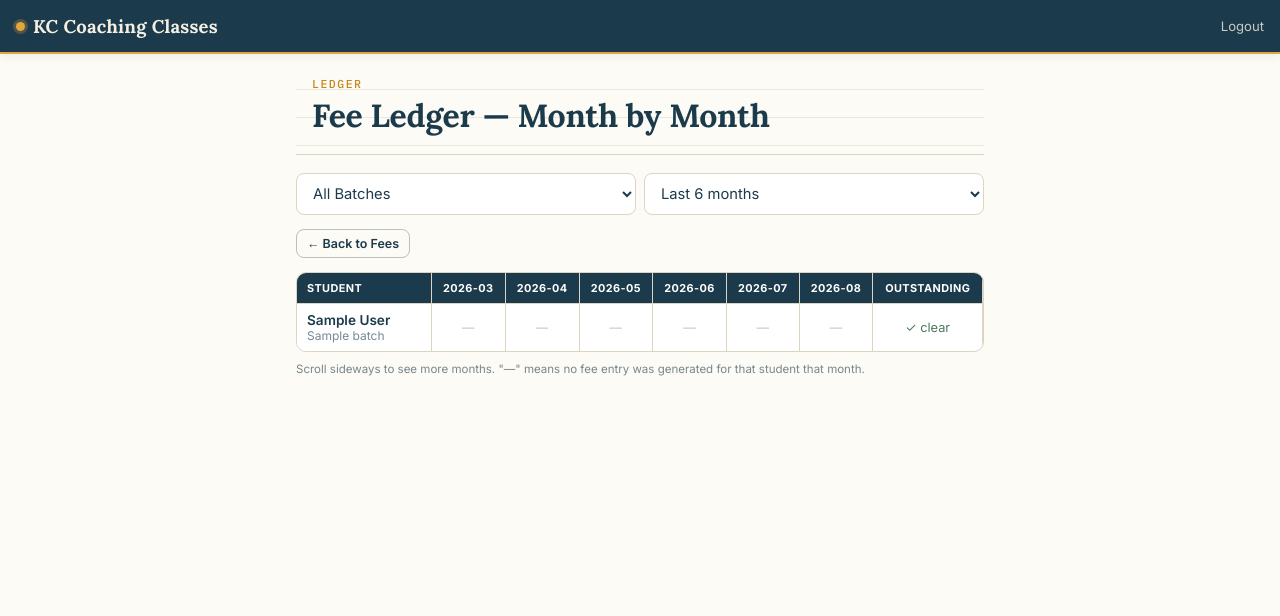
After one commit to bhushangalande75-star/kc-coaching-classes, a Flask app: page /fees/ledger in a window 1280 px wide. The commit adds this page. Shown: the top 616 px of the page. Run offline with Flask 3, Linux system fonts and the light colour scheme; a user stored in the database is signed in; tables that the repository leaves empty hold one stand-in row (values such as "Sample post").

Commit message:
Add batch-wise fees, month ledger, fee carry-forward, auto-generation

```diff
--- a/app.py
+++ b/app.py
@@ -47,6 +47,72 @@ login_manager.login_view = "login"
 login_manager.init_app(app)
 
 ADMIN_RECOVERY_KEY = os.environ.get("ADMIN_RECOVERY_KEY", "")
+CRON_KEY = os.environ.get("CRON_KEY", "")
+
+
+def previous_period_str(period):
+    y, m = map(int, period.split("-"))
+    m -= 1
+    if m == 0:
+        y -= 1
+        m = 12
+    return f"{y:04d}-{m:02d}"
+
+
+def next_period_str(period):
+    y, m = map(int, period.split("-"))
+    m += 1
+    if m == 13:
+        y += 1
+        m = 1
+    return f"{y:04d}-{m:02d}"
+
+
+def compute_due_and_note(student, period):
+    """Base fee plus any unpaid balance from the previous month, carried forward."""
+    base = student.fee_amount
+    prev_period = previous_period_str(period)
+    prev_fee = Fee.query.filter_by(student_id=student.id, period=prev_period).first()
+    carry = 0.0
+    note = None
+    if prev_fee and prev_fee.status in ("pending", "partial") and prev_fee.balance() > 0:
+        carry = prev_fee.balance()
+        note = f"Includes Rs.{carry:.0f} carried forward from {prev_period}"
+    return round(base + carry, 2), note
+
+
+def generate_fees_for_period(period, due_date_obj=None):
+    """Create Fee rows for every active student who doesn't already have one for
+    this period, automatically carrying forward any unpaid balance from last month."""
+    created = 0
+    for s in Student.query.filter_by(active=True).all():
+        if Fee.query.filter_by(student_id=s.id, period=period).first():
+            continue
+        due, note = compute_due_and_note(s, period)
+        db.session.add(Fee(
+            student_id=s.id, period=period, amount_due=due, amount_paid=0,
+            status="pending", due_date=due_date_obj, note=note,
+        ))
+        created += 1
+    db.session.commit()
+    return created
+
+
+def maybe_auto_generate_next_month():
+    """Runs on every dashboard load — cheap no-op unless today is the last day of
+    the month and next month's fees haven't been generated yet. Keeps this from
+    depending on any background scheduler, which Render's free tier doesn't offer
+    on the web service itself."""
+    today = date.today()
+    last_day = calendar.monthrange(today.year, today.month)[1]
+    if today.day != last_day:
+        return
+    current_period = today.strftime("%Y-%m")
+    next_period = next_period_str(current_period)
+    if Fee.query.filter_by(period=next_period).first():
+        return  # already generated (e.g. by the cron ping or a manual click)
+    generate_fees_for_period(next_period)
+    print(f"[auto-generate] Created fee entries for {next_period} on last day of {current_period}")
 
 
 @login_manager.user_loader
@@ -114,6 +180,7 @@ def forgot_password():
 @app.route("/")
 @login_required
 def dashboard():
+    maybe_auto_generate_next_month()
     today = date.today()
     total_students = Student.query.filter_by(active=True).count()
     present_today = Attendance.query.filter_by(date=today, status="present").count()
@@ -463,46 +530,104 @@ def shared_attendance_pdf(token):
 def fees():
     period = request.args.get("period", date.today().strftime("%Y-%m"))
     status_filter = request.args.get("status", "")
+    batch_filter = request.args.get("batch", "", type=str)
 
     q = Fee.query.filter_by(period=period)
     if status_filter:
         q = q.filter_by(status=status_filter)
-    fee_list = q.join(Student).join(Batch, isouter=True).order_by(Batch.name, Student.name).all()
+    q = q.join(Student).join(Batch, isouter=True)
+    if batch_filter:
+        q = q.filter(Student.batch_id == int(batch_filter))
+    fee_list = q.order_by(Batch.name, Student.name).all()
 
-    students_without_fee = (
-        Student.query.filter_by(active=True)
-        .filter(~Student.fees.any(Fee.period == period))
-        .all()
-    )
+    students_without_fee_q = Student.query.filter_by(active=True).filter(~Student.fees.any(Fee.period == period))
+    if batch_filter:
+        students_without_fee_q = students_without_fee_q.filter_by(batch_id=int(batch_filter))
+    students_without_fee = students_without_fee_q.all()
+
+    all_batches = Batch.query.order_by(Batch.name).all()
 
     return render_template(
         "fees.html",
         fees=fee_list,
         period=period,
         status_filter=status_filter,
+        batch_filter=batch_filter,
+        batches=all_batches,
         students_without_fee=students_without_fee,
+    )
+
+
+@app.route("/fees/ledger")
+@login_required
+def fees_ledger():
+    """Multi-month view — every student as a row, each selected month as a column,
+    so the teacher can see payment history and outstanding balances at a glance."""
+    batch_filter = request.args.get("batch", "", type=str)
+    months = request.args.get("months", 6, type=int)
+    months = max(1, min(months, 12))
+
+    today = date.today()
+    periods = []
+    y, m = today.year, today.month
+    for i in range(months - 1, -1, -1):
+        mm = m - i
+        yy = y
+        while mm <= 0:
+            mm += 12
+            yy -= 1
+        periods.append(f"{yy:04d}-{mm:02d}")
+
+    q = Student.query.filter_by(active=True).join(Batch, isouter=True)
+    if batch_filter:
+        q = q.filter(Student.batch_id == int(batch_filter))
+    all_students = q.order_by(Batch.name, Student.name).all()
+
+    fee_map = {}
+    all_fees = Fee.query.filter(Fee.period.in_(periods)).all()
+    for f in all_fees:
+        fee_map[(f.student_id, f.period)] = f
+
+    rows = []
+    for s in all_students:
+        cells = [fee_map.get((s.id, p)) for p in periods]
+        outstanding = sum(f.balance() for f in cells if f and f.status in ("pending", "partial"))
+        rows.append({"student": s, "cells": cells, "outstanding": outstanding})
+
+    all_batches = Batch.query.order_by(Batch.name).all()
+
+    return render_template(
+        "ledger.html",
+        periods=periods,
+        rows=rows,
+        batches=all_batches,
+        batch_filter=batch_filter,
+        months=months,
     )
 
 
 @app.route("/fees/generate", methods=["POST"])
 @login_required
 def fees_generate():
-    """Bulk-create pending Fee rows for all active students for a given period."""
+    """Bulk-create pending Fee rows for all active students for a given period,
+    automatically carrying forward any unpaid balance from the previous month."""
     period = request.form["period"]
     due_day = request.form.get("due_date")
     due_date_obj = datetime.strptime(due_day, "%Y-%m-%d").date() if due_day else None
+    created = generate_fees_for_period(period, due_date_obj)
+    flash(f"Generated {created} fee entries for {period}.", "success")
+    return redirect(url_for("fees", period=period))
 
-    created = 0
-    for s in Student.query.filter_by(active=True).all():
-        exists = Fee.query.filter_by(student_id=s.id, period=period).first()
-        if not exists:
-            db.session.add(Fee(
-                student_id=s.id, period=period, amount_due=s.fee_amount,
-                amount_paid=0, status="pending", due_date=due_date_obj,
-            ))
-            created += 1
-    db.session.commit()
-    flash(f"Generated {created} fee entries for {period}.", "success")
+
+@app.route("/fees/generate-next-month", methods=["POST"])
+@login_required
+def fees_generate_next_month():
+    """Manual override — generate next month's fees right now, regardless of
+    what day it is, in case the teacher doesn't want to wait for the last day."""
+    current_period = date.today().strftime("%Y-%m")
+    period = next_period_str(current_period)
+    created = generate_fees_for_period(period)
+    flash(f"Generated {created} fee entries for {period} (next month), with carry-forward applied.", "success")
     return redirect(url_for("fees", period=period))
 
 
@@ -592,6 +717,7 @@ def fees_bulk_pay():
     """Mark multiple selected fee entries as fully paid at once."""
     fee_ids = request.form.getlist("fee_ids")
     period = request.form.get("period", date.today().strftime("%Y-%m"))
+    batch_filter = request.form.get("batch", "")
     count = 0
     for fid in fee_ids:
         fee = db.session.get(Fee, int(fid))
@@ -602,7 +728,7 @@ def fees_bulk_pay():
             count += 1
     db.session.commit()
     flash(f"Marked {count} fee entr{'y' if count == 1 else 'ies'} as paid.", "success")
-    return redirect(url_for("fees", period=period))
+    return redirect(url_for("fees", period=period, batch=batch_filter))
 
 
 @app.route("/fees/<int:fee_id>/remind")
@@ -707,6 +833,22 @@ def reports_export_csv():
         mimetype="text/csv",
         headers={"Content-Disposition": f"attachment; filename={filename}"},
     )
+
+
+# ---------- Optional external cron trigger ----------
+# Render's free web service has no built-in scheduler, and the auto-generate check
+# only fires when someone loads the dashboard. If you want fees generated reliably
+# even on days nobody opens the app, set a CRON_KEY env var and point a free
+# service like cron-job.org at this URL once a day: /cron/generate-monthly-fees?key=...
+# It's a no-op except on the last day of the month, so it's safe to ping daily.
+
+@app.route("/cron/generate-monthly-fees")
+def cron_generate_monthly_fees():
+    key = request.args.get("key", "")
+    if not CRON_KEY or key != CRON_KEY:
+        abort(404)
+    maybe_auto_generate_next_month()
+    return "ok"
 
 
 # ---------- PWA ----------
--- a/static/css/style.css
+++ b/static/css/style.css
@@ -241,6 +241,31 @@ h1.display, .page-head h1 { letter-spacing: -0.3px; }
 }
 .fee-card { padding: 14px 16px; }
 
+/* ---- Ledger table ---- */
+.ledger-scroll {
+  overflow-x: auto;
+  border: 1px solid var(--paper-line);
+  border-radius: var(--radius);
+  background: #fff;
+}
+.ledger-table { width: auto; min-width: 100%; border-collapse: collapse; font-size: 0.8rem; }
+.ledger-table th, .ledger-table td {
+  padding: 8px 10px; text-align: center; white-space: nowrap;
+  border-bottom: 1px solid var(--paper-line); border-right: 1px solid var(--paper-line);
+}
+.ledger-table th { background: var(--ink); color: #fff; font-size: 0.68rem; text-transform: uppercase; letter-spacing: 0.4px; }
+.ledger-sticky-col {
+  position: sticky; left: 0; z-index: 2;
+  background: #fff; text-align: left !important; min-width: 130px;
+}
+.ledger-table th.ledger-sticky-col { background: var(--ink); z-index: 3; }
+
+.ledger-batch-header {
+  font-family: 'Lora', serif; font-weight: 700; font-size: 0.95rem;
+  color: var(--ink); margin: 18px 0 8px; padding-bottom: 4px;
+  border-bottom: 2px solid var(--marigold);
+}
+
 @media (max-width: 420px) {
   .stat-grid { grid-template-columns: 1fr 1fr; }
 }
--- /dev/null
+++ b/templates/ledger.html
@@ -0,0 +1,70 @@
+{% extends "base.html" %}
+{% block title %}Fee Ledger - KC Coaching Classes{% endblock %}
+{% block content %}
+<div class="page-head">
+  <div class="eyebrow">Ledger</div>
+  <h1>Fee Ledger — Month by Month</h1>
+</div>
+
+<form method="GET" class="btn-row" style="margin-bottom:14px;">
+  <select name="batch" onchange="this.form.submit()" style="flex:1;">
+    <option value="">All Batches</option>
+    {% for b in batches %}
+    <option value="{{ b.id }}" {{ 'selected' if batch_filter == b.id|string }}>{{ b.name }}</option>
+    {% endfor %}
+  </select>
+  <select name="months" onchange="this.form.submit()" style="flex:1;">
+    <option value="3" {{ 'selected' if months == 3 }}>Last 3 months</option>
+    <option value="6" {{ 'selected' if months == 6 }}>Last 6 months</option>
+    <option value="12" {{ 'selected' if months == 12 }}>Last 12 months</option>
+  </select>
+</form>
+
+<a href="{{ url_for('fees') }}" class="btn btn-outline btn-sm" style="margin-bottom:14px;">← Back to Fees</a>
+
+{% if rows %}
+<div class="ledger-scroll">
+  <table class="ledger-table">
+    <thead>
+      <tr>
+        <th class="ledger-sticky-col">Student</th>
+        {% for p in periods %}
+        <th>{{ p }}</th>
+        {% endfor %}
+        <th>Outstanding</th>
+      </tr>
+    </thead>
+    <tbody>
+      {% for row in rows %}
+      <tr>
+        <td class="ledger-sticky-col">
+          <div class="att-name" style="font-size:0.85rem;">{{ row.student.name }}</div>
+          <div class="att-batch">{{ row.student.batch_name() }}</div>
+        </td>
+        {% for f in row.cells %}
+        <td>
+          {% if f %}
+            <span class="badge badge-{{ f.status }}">{{ f.status }}</span>
+            <div style="font-size:0.72rem; color:var(--ink-60); margin-top:3px;">₹{{ '%.0f'|format(f.amount_paid) }}/{{ '%.0f'|format(f.amount_due) }}</div>
+          {% else %}
+            <span style="color:var(--ink-30); font-size:0.78rem;">—</span>
+          {% endif %}
+        </td>
+        {% endfor %}
+        <td>
+          {% if row.outstanding > 0 %}
+          <strong style="color:var(--brick);">₹{{ '%.0f'|format(row.outstanding) }}</strong>
+          {% else %}
+          <span style="color:var(--sage);">✓ clear</span>
+          {% endif %}
+        </td>
+      </tr>
+      {% endfor %}
+    </tbody>
+  </table>
+</div>
+<p style="font-size:0.72rem; color:var(--ink-60); margin-top:10px;">Scroll sideways to see more months. "—" means no fee entry was generated for that student that month.</p>
+{% else %}
+<div class="empty-state"><p>No students found for this batch.</p></div>
+{% endif %}
+{% endblock %}
```
Also changed, not shown: templates/fees.html (+35 -6 lines), README.md.
